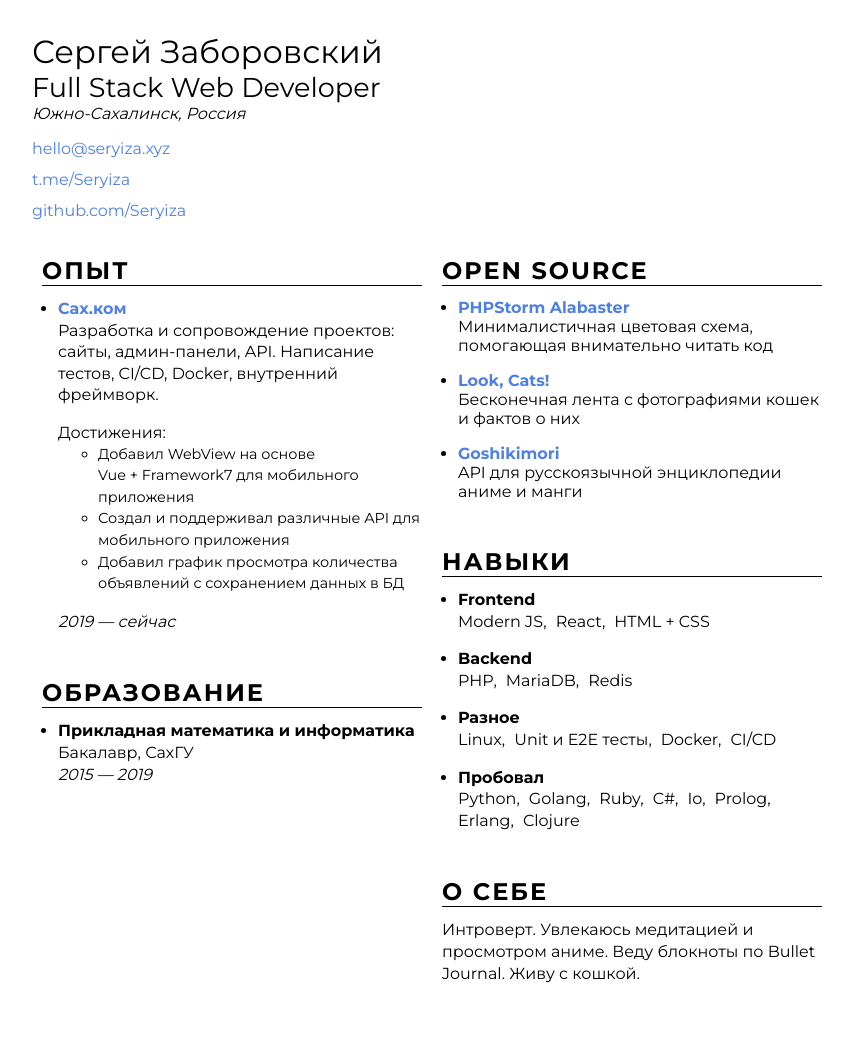
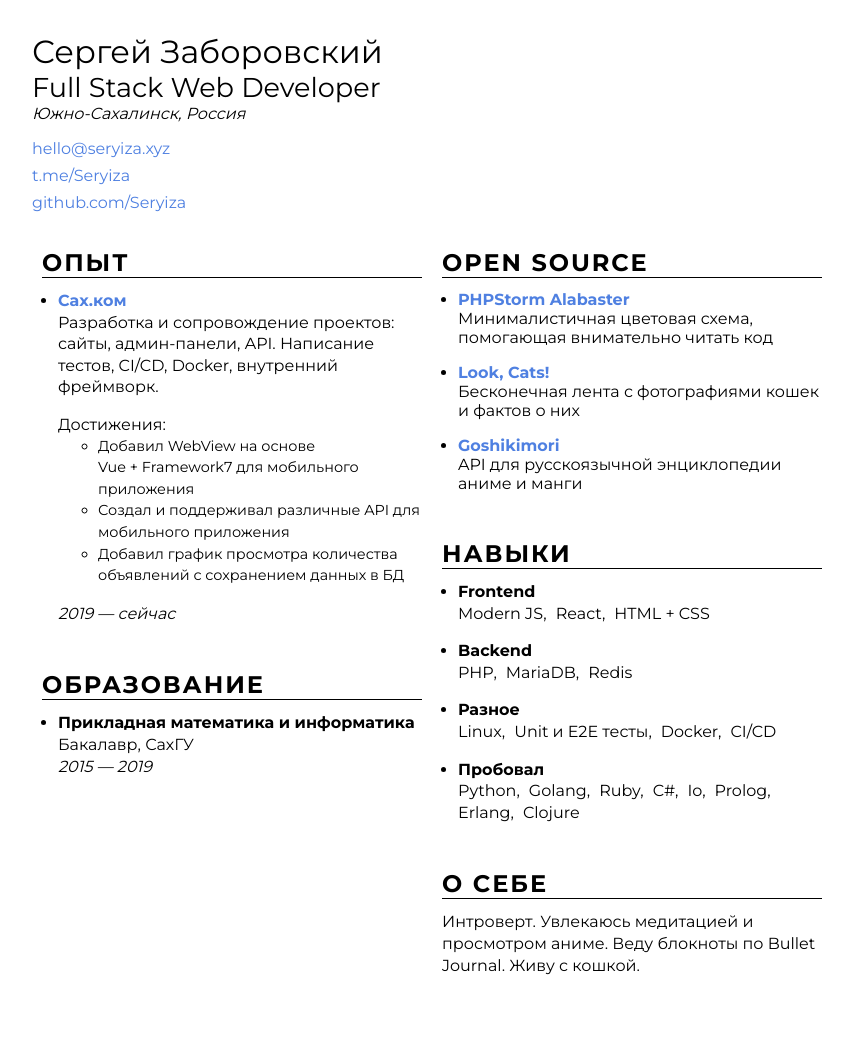
Before and after one commit to Seryiza/seryiza.github.io, a Jekyll site: the page built from resume.html, in a window 1280 px wide. Shown: the whole page, without its empty margins (208-1061 px from the left). Built offline with Jekyll 4.4.1, drawn with Linux system fonts in a browser that asks for light colours.

Commit message:
Уменьшено расстояние между контактами

```diff
--- a/_sass/resume/header.scss
+++ b/_sass/resume/header.scss
@@ -15,7 +15,7 @@
 
     &__contacts li {
         &:not(:last-of-type) {
-            margin-bottom: 0.75em;
+            margin-bottom: 0.5em;
         }
     }
 
```
